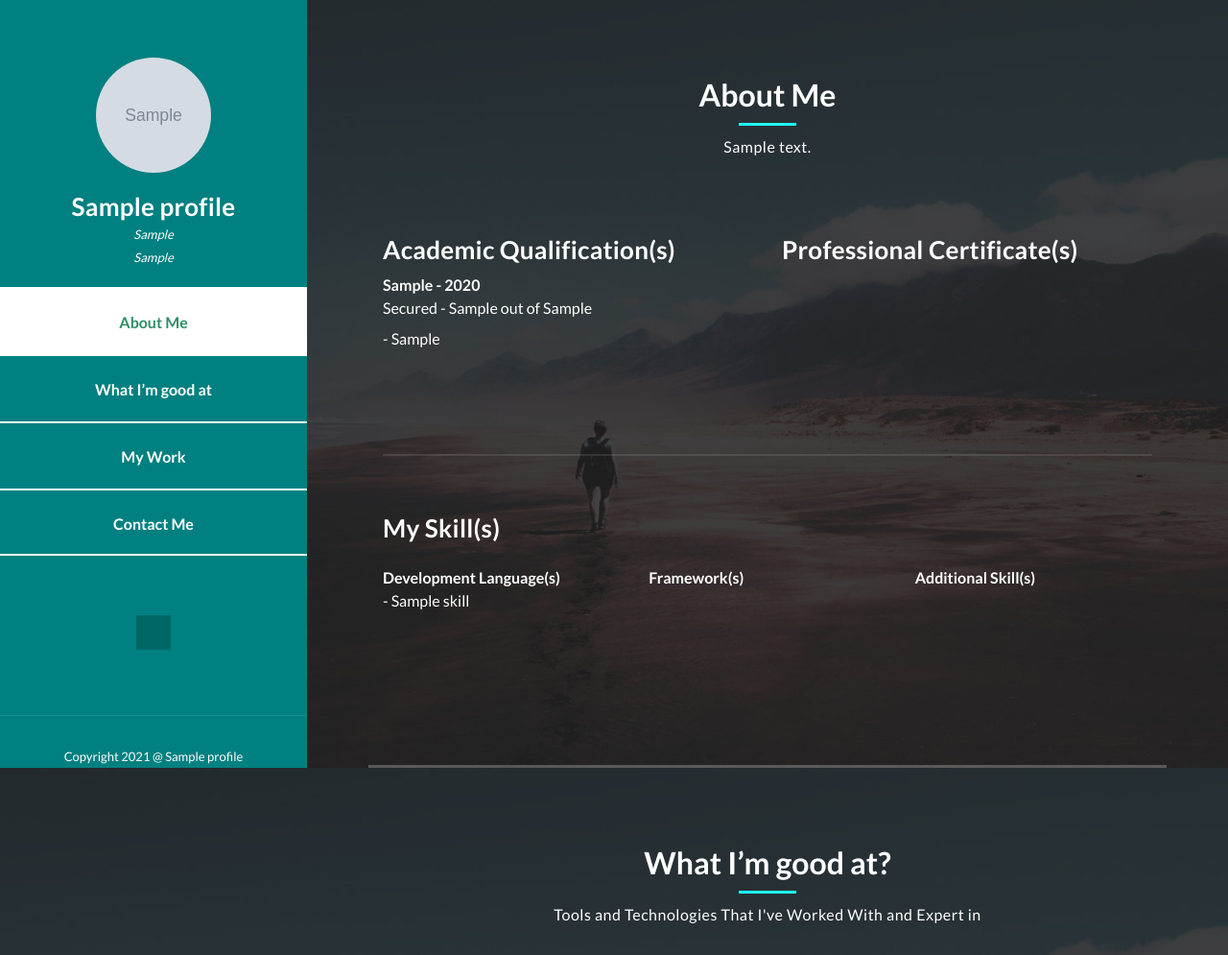
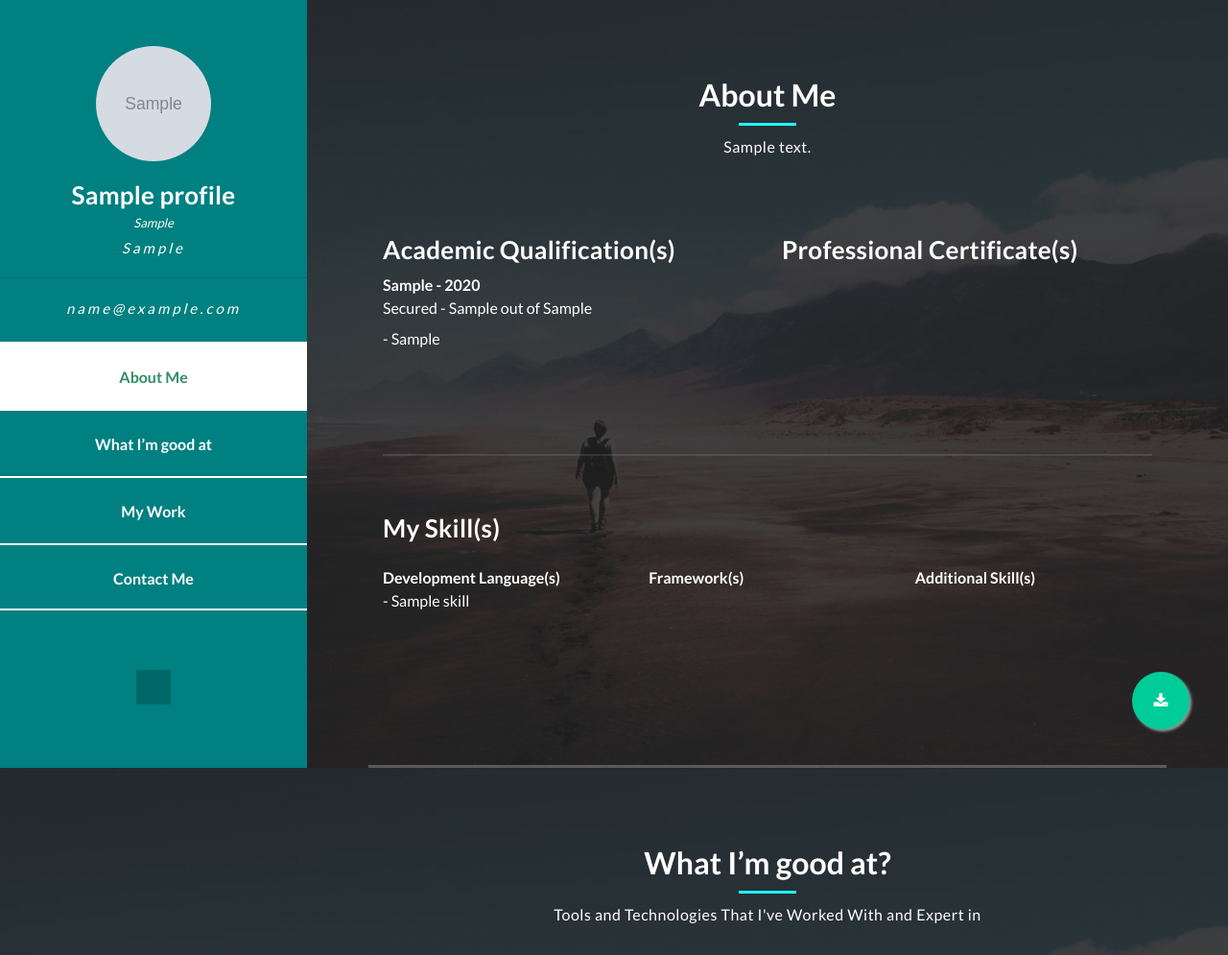
Before and after one commit to Fahad-Md-Kamal/portfolio, a Django app: page / in a window 1280 px wide. Shown: the top 995 px of the page at 96% size. Run offline with Django 3.2, Linux system fonts and the light colour scheme; tables that the repository leaves empty hold one stand-in row (values such as "Sample post"); grey boxes marked "Sample" are stand-in pictures; parts of the project's set-up code (start-up, migrations or seed data) failed here and were passed over; some libraries are stand-ins or nearby versions.

Commit message:
Models Modified and Download button added

```diff
--- a/portfolio/models.py
+++ b/portfolio/models.py
@@ -4,7 +4,6 @@
 class Profile(models.Model):
     name = models.CharField(max_length=50)
     designation = models.CharField(max_length=50)
-    contact= models.CharField(max_length=20)
     profile_image = models.ImageField(upload_to='profile/')
     gmail = models.EmailField(null=True, blank=True)
     slug = models.SlugField(max_length=255)
@@ -13,6 +12,33 @@
 
     def __str__(self):
         return self.name
+
+
+class Contacts(models.Model):
+    user = models.ForeignKey(Profile, on_delete=models.CASCADE, related_name='contacts_set')
+    contact= models.CharField(max_length=20)
+    serial = models.IntegerField(default=0)
+
+    def __str__(self):
+        return f'{self.user.name}\'s {self.contact}'
+
+    class Meta:
+        verbose_name = 'Contact'
+        verbose_name_plural = 'Contacts'
+        ordering = ['serial']
+
+class Email(models.Model):
+    user = models.ForeignKey(Profile, on_delete=models.CASCADE, related_name='emails_set')
+    email= models.CharField(max_length=255)
+    serial = models.IntegerField(default=0)
+
+    def __str__(self):
+        return f'{self.user.name}\'s {self.email}'
+
+    class Meta:
+        verbose_name = 'Email'
+        verbose_name_plural = 'Emails'
+        ordering = ['serial']
 
 class  OtherURLS(models.Model):
     profile = models.ForeignKey(Profile, on_delete=models.CASCADE, related_name='url_profile')
--- a/portfolio/views.py
+++ b/portfolio/views.py
@@ -1,5 +1,5 @@
 from django.shortcuts import render
-from .models import AboutMe, Education, Technology,Skill, Platform, Project, Profile, OtherURLS
+from .models import AboutMe, Education, Email, Technology,Skill, Platform, Project, Profile, OtherURLS, Contacts
 
 def portfolioView(request):
     profile = Profile.objects.all().first()
@@ -11,6 +11,8 @@
         'platforms': Platform.objects.all(),
         'projects': Project.objects.all(),
         'profile': profile,
+        'contacts': Contacts.objects.filter(user=profile),
+        'emails': Email.objects.filter(user=profile),
         'links': OtherURLS.objects.filter(profile=profile)
     }
     return render(request, 'portfolio/index.html', context)
--- a/static/assets/css/templatemo-style.css
+++ b/static/assets/css/templatemo-style.css
@@ -855,3 +855,26 @@
   padding: 0px;
   display: inline-block;
 }
+.contact{
+  letter-spacing: 3px;
+  line-height: 30px;
+  font-size: 15px !important;
+}
+
+
+.float{
+	position:fixed;
+	width:60px;
+	height:60px;
+	bottom:40px;
+	right:40px;
+	background-color:#0C9;
+	color:#FFF;
+	border-radius:50px;
+	text-align:center;
+	box-shadow: 2px 2px 3px #999;
+}
+
+.my-float{
+	margin-top:22px;
+}
--- a/templates/base.html
+++ b/templates/base.html
@@ -48,16 +48,22 @@
         <div id="menu" class="menu">
           <i class="fa fa-times" id="menu-close"></i>
           <div class="container">
-            <div class="image">
-              <a href="#"
-                ><img src="{{ profile.profile_image.url }}" alt=""
-              /></a>
+            <div class="image mt-5">
+              <a href="#">
+                <img src="{{ profile.profile_image.url }}" alt="" />
+              </a>
             </div>
             <div class="author-content">
               <h4>{{profile.name}}</h4>
               <span>{{profile.designation}}</span>
-              <br />
-              <span>{{profile.contact}}</span>
+              <br>
+              {% for contact in contacts %}
+              &ensp; <span class="contact">{{contact.contact}}</span> &ensp;
+              {% endfor %}
+              <hr>
+              {% for email in emails %}
+              &ensp; <span class="contact">{{email.email}}</span> &ensp;
+              {% endfor %}
             </div>
             <nav class="main-nav" role="navigation">
               <ul class="main-menu">
@@ -91,6 +97,9 @@
       </div>
       {% block content %} {% endblock content %}
     </div>
+    <a href="https://drive.google.com/drive/folders/1TbAv3NGvIIXXykKjrcXaMK8sr1_zN7PK?usp=sharing" class="float" target="_blank">
+      <i class="fa fa-download my-float"></i>
+      </a>
     <!-- Scripts -->
     <!-- Bootstrap core JavaScript -->
     <script src="{% static 'vendor/jquery/jquery.min.js' %}"></script>
```
Also changed, not shown: portfolio/admin.py (+12 -2 lines).
